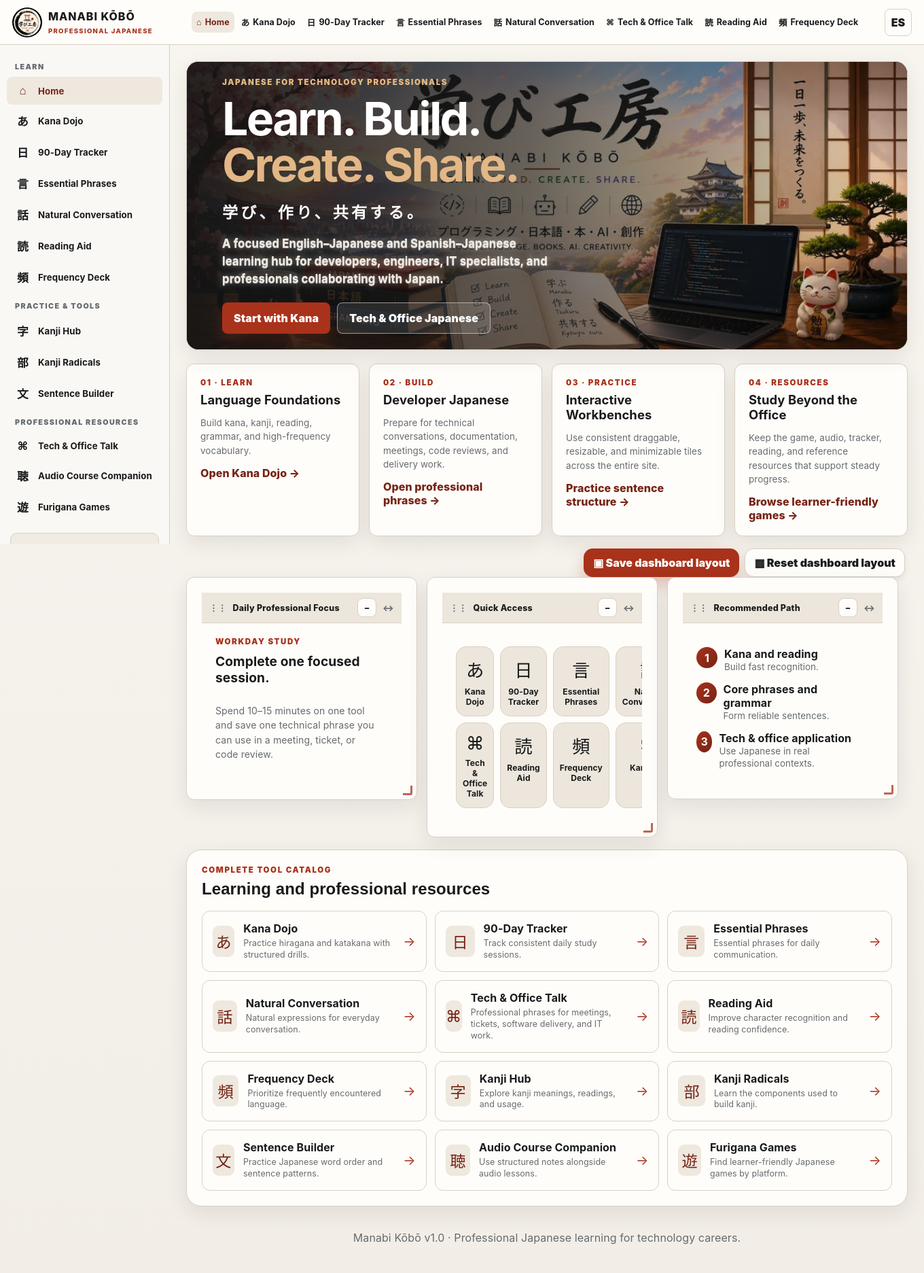
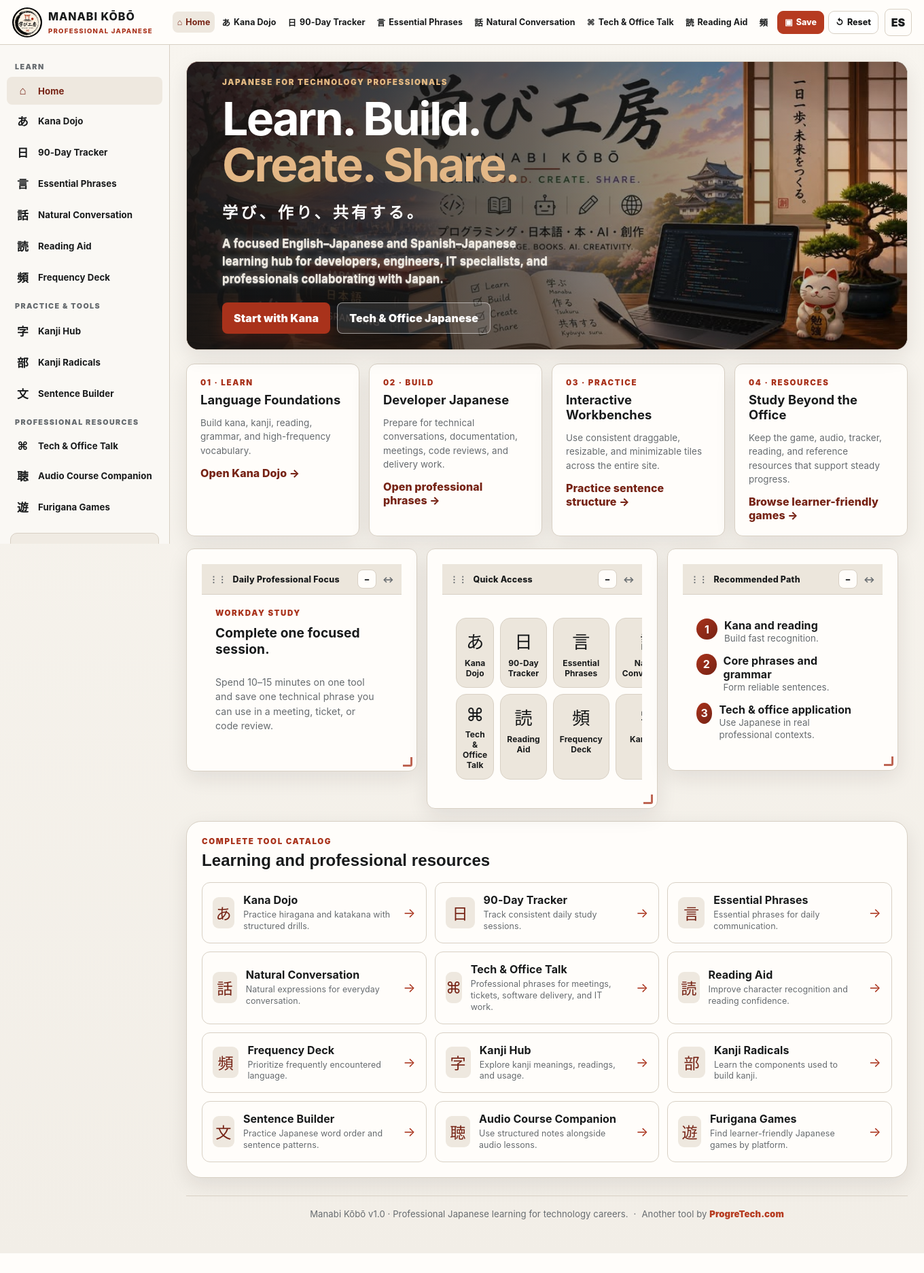
Before and after one commit to eabdiel/ManabiKobo, a Flask app: page /en/ in a window 1360 px wide. Shown: the whole page at 68% size. After the commit the page ends 1844 px from the top, so only its background shows below. Run offline with Flask 3, Linux system fonts and the light colour scheme.

Commit message:
layout fixes v4

```diff
--- a/app/static/css/app.css
+++ b/app/static/css/app.css
@@ -774,3 +774,15 @@ body[data-page="audio-companion"] .mt-routine-grid{
   .install-app-button { padding: .45rem .58rem; font-size: .82rem; }
   .install-platform-grid { grid-template-columns: 1fr; }
 }
+
+/* v1.0.11 header layout controls and product footer */
+.header-layout-actions{display:flex;align-items:center;gap:6px;padding-right:2px}
+.header-layout-button{display:inline-flex;align-items:center;justify-content:center;gap:5px;min-height:34px;padding:6px 10px;border:1px solid var(--mk-line,#d8cfc1);border-radius:9px;background:#fff;color:var(--mk-ink,#1e1e1e);font:inherit;font-size:.78rem;font-weight:800;white-space:nowrap;cursor:pointer;transition:background .15s ease,border-color .15s ease,transform .15s ease}
+.header-layout-button:hover{background:var(--mk-surface-soft,#f4eee5);border-color:var(--mk-primary,#b63b20);transform:translateY(-1px)}
+.header-layout-button--save{background:var(--mk-primary,#b63b20);border-color:var(--mk-primary,#b63b20);color:#fff}
+.header-layout-button--save:hover{background:#982f19;color:#fff}
+.site-footer{display:flex;justify-content:center;align-items:center;gap:8px;flex-wrap:wrap;max-width:1100px;margin:26px auto 8px;padding:18px 16px;color:var(--mk-muted,#6f7479);font-size:.82rem;text-align:center;border-top:1px solid var(--mk-line,#d8cfc1)}
+.site-footer a{color:var(--mk-primary,#b63b20);font-weight:900;text-decoration:none}
+.site-footer a:hover{text-decoration:underline}
+@media(max-width:1100px){.header-layout-label{display:none}.header-layout-button{width:34px;padding:6px}}
+@media(max-width:800px){.header-layout-actions{display:none}.site-footer-separator{display:none}.site-footer{flex-direction:column;gap:4px;padding-bottom:84px}}
--- a/app/templates/base.html
+++ b/app/templates/base.html
@@ -25,7 +25,16 @@
   <button class="icon-button menu-button" type="button" aria-label="{{ 'Open navigation' if lang=='en' else 'Abrir navegación' }}" data-drawer-open>☰</button>
   <a class="brand" href="{{ url_for('core.home', lang=lang) }}" aria-label="Manabi Kōbō home"><img class="brand-wordmark" src="{{ url_for('static', filename='assets/manabi-kobo-logo.png') }}" alt=""><span class="brand-name">MANABI KŌBŌ<small>{{ 'Professional Japanese' if lang=='en' else 'Japonés profesional' }}</small></span></a>
   <nav class="desktop-nav" aria-label="Primary">{% for p in pages[:8] %}<a class="{{ 'active' if current and current.slug==p.slug else '' }}" href="{{ url_for('core.home',lang=lang) if p.slug=='home' else url_for('core.tool_page',lang=lang,slug=p.slug) }}"><span>{{ p.icon }}</span>{{ p.en if lang=='en' else p.es }}</a>{% endfor %}</nav>
-  <div class="top-actions"><button class="install-app-button" type="button" data-install-app hidden>{{ 'Install app' if lang=='en' else 'Instalar app' }}</button><a class="language-switch" href="{{ url_for('core.home',lang=('es' if lang=='en' else 'en')) if current and current.slug=='home' else url_for('core.tool_page',lang=('es' if lang=='en' else 'en'),slug=current.slug) }}">{{ 'ES' if lang=='en' else 'EN' }}</a></div>
+  <div class="top-actions">
+    <button class="install-app-button" type="button" data-install-app hidden>{{ 'Install app' if lang=='en' else 'Instalar app' }}</button>
+    {% if current and current.slug == 'home' %}
+    <div class="header-layout-actions" aria-label="{{ 'Dashboard layout actions' if lang=='en' else 'Acciones del diseño del panel' }}">
+      <button class="header-layout-button header-layout-button--save" type="button" data-mk-save-layout title="{{ 'Save dashboard layout' if lang=='en' else 'Guardar diseño del panel' }}"><span aria-hidden="true">▣</span><span class="header-layout-label">{{ 'Save' if lang=='en' else 'Guardar' }}</span></button>
+      <button class="header-layout-button" type="button" data-mk-reset-page title="{{ 'Reset dashboard layout' if lang=='en' else 'Restablecer diseño del panel' }}"><span aria-hidden="true">↺</span><span class="header-layout-label">{{ 'Reset' if lang=='en' else 'Restablecer' }}</span></button>
+    </div>
+    {% endif %}
+    <a class="language-switch" href="{{ url_for('core.home',lang=('es' if lang=='en' else 'en')) if current and current.slug=='home' else url_for('core.tool_page',lang=('es' if lang=='en' else 'en'),slug=current.slug) }}">{{ 'ES' if lang=='en' else 'EN' }}</a>
+  </div>
 </header>
 <div class="app-layout"><aside class="sidebar" data-drawer>
   <div class="sidebar-head"><img src="{{ url_for('static',filename='assets/manabi-kobo-logo.png') }}" alt=""><div><b>Manabi Kōbō</b><small>{{ 'Professional learning workbench' if lang=='en' else 'Entorno profesional de aprendizaje' }}</small></div><button class="icon-button close-button" data-drawer-close>×</button></div>
--- a/app/templates/home.html
+++ b/app/templates/home.html
@@ -8,12 +8,11 @@
 <article class="mk-category"><span class="section-kicker">03 · {{ 'PRACTICE' if lang=='en' else 'PRACTICAR' }}</span><h2>{{ 'Interactive Workbenches' if lang=='en' else 'Entornos interactivos' }}</h2><p>{{ 'Use consistent draggable, resizable, and minimizable tiles across the entire site.' if lang=='en' else 'Usa paneles consistentes, movibles, ajustables y minimizables en todo el sitio.' }}</p><a href="{{ url_for('core.tool_page',lang=lang,slug='sentence-builder') }}">{{ 'Practice sentence structure →' if lang=='en' else 'Practicar estructura →' }}</a></article>
 <article class="mk-category"><span class="section-kicker">04 · {{ 'RESOURCES' if lang=='en' else 'RECURSOS' }}</span><h2>{{ 'Study Beyond the Office' if lang=='en' else 'Estudia fuera de la oficina' }}</h2><p>{{ 'Keep the game, audio, tracker, reading, and reference resources that support steady progress.' if lang=='en' else 'Conserva juegos, audio, rastreador, lectura y recursos de referencia para avanzar.' }}</p><a href="{{ url_for('core.tool_page',lang=lang,slug='furigana-games') }}">{{ 'Browse learner-friendly games →' if lang=='en' else 'Ver juegos para estudiantes →' }}</a></article>
 </section>
-<div class="mk-home-layout-actions"><button class="workbench-button workbench-button--primary" type="button" data-mk-save-layout>▣ {{ 'Save dashboard layout' if lang=='en' else 'Guardar diseño del panel' }}</button><button class="workbench-button workbench-button--quiet" type="button" data-mk-reset-page>▦ {{ 'Reset dashboard layout' if lang=='en' else 'Restablecer diseño del panel' }}</button></div>
 <section class="dashboard-grid" data-mk-canvas="home">
 <article class="dashboard-tile guidance-card" data-mk-tile="daily-focus"><div data-mk-toolbar><span data-mk-drag>⋮⋮</span><span>{{ 'Daily Professional Focus' if lang=='en' else 'Enfoque profesional diario' }}</span><button data-mk-minimize>−</button><span class="mk-resize-handle">↔</span></div><div data-mk-body class="quest-card"><span class="section-kicker">{{ 'WORKDAY STUDY' if lang=='en' else 'ESTUDIO LABORAL' }}</span><h2>{{ 'Complete one focused session.' if lang=='en' else 'Completa una sesión enfocada.' }}</h2><p>{{ 'Spend 10–15 minutes on one tool and save one technical phrase you can use in a meeting, ticket, or code review.' if lang=='en' else 'Dedica 10–15 minutos a una herramienta y guarda una frase técnica para una reunión, ticket o revisión de código.' }}</p></div></article>
 <article class="dashboard-tile guidance-card" data-mk-tile="quick-access"><div data-mk-toolbar><span data-mk-drag>⋮⋮</span><span>{{ 'Quick Access' if lang=='en' else 'Acceso rápido' }}</span><button data-mk-minimize>−</button><span class="mk-resize-handle">↔</span></div><div data-mk-body class="quick-card"><div class="quick-grid">{% for p in pages[1:9] %}<a href="{{ url_for('core.tool_page',lang=lang,slug=p.slug) }}"><span>{{ p.icon }}</span><b>{{ p.en if lang=='en' else p.es }}</b></a>{% endfor %}</div></div></article>
 <article class="dashboard-tile guidance-card" data-mk-tile="learning-path"><div data-mk-toolbar><span data-mk-drag>⋮⋮</span><span>{{ 'Recommended Path' if lang=='en' else 'Ruta recomendada' }}</span><button data-mk-minimize>−</button><span class="mk-resize-handle">↔</span></div><div data-mk-body class="progress-card"><div class="path-list"><div><b>1</b><span><strong>{{ 'Kana and reading' if lang=='en' else 'Kana y lectura' }}</strong><small>{{ 'Build fast recognition.' if lang=='en' else 'Desarrolla reconocimiento rápido.' }}</small></span></div><div><b>2</b><span><strong>{{ 'Core phrases and grammar' if lang=='en' else 'Frases y gramática' }}</strong><small>{{ 'Form reliable sentences.' if lang=='en' else 'Forma oraciones confiables.' }}</small></span></div><div><b>3</b><span><strong>{{ 'Tech & office application' if lang=='en' else 'Aplicación técnica y de oficina' }}</strong><small>{{ 'Use Japanese in real professional contexts.' if lang=='en' else 'Usa japonés en contextos profesionales reales.' }}</small></span></div></div></div></article>
 </section>
 <section class="all-tools"><div class="section-heading"><span class="section-kicker">{{ 'COMPLETE TOOL CATALOG' if lang=='en' else 'CATÁLOGO COMPLETO' }}</span><h2>{{ 'Learning and professional resources' if lang=='en' else 'Recursos profesionales y de aprendizaje' }}</h2></div><div class="tool-grid">{% for p in pages if p.slug != 'home' %}<a class="tool-card" href="{{ url_for('core.tool_page',lang=lang,slug=p.slug) }}"><span class="tool-icon">{{ p.icon }}</span><span><b>{{ p.en if lang=='en' else p.es }}</b><p>{{ p.desc_en if lang=='en' else p.desc_es }}</p></span><span class="arrow">→</span></a>{% endfor %}</div></section>
-<footer>Manabi Kōbō v1.0 · {{ 'Professional Japanese learning for technology careers.' if lang=='en' else 'Aprendizaje profesional de japonés para carreras tecnológicas.' }}</footer>
+<footer class="site-footer"><span>Manabi Kōbō v1.0 · {{ 'Professional Japanese learning for technology careers.' if lang=='en' else 'Aprendizaje profesional de japonés para carreras tecnológicas.' }}</span><span class="site-footer-separator" aria-hidden="true">·</span><span>{{ 'Another tool by' if lang=='en' else 'Otra herramienta de' }} <a href="https://progretech.com" target="_blank" rel="noopener noreferrer">ProgreTech.com</a></span></footer>
 {% endblock %}
```
Also changed, not shown: RELEASE.md (+19 -0 lines).
